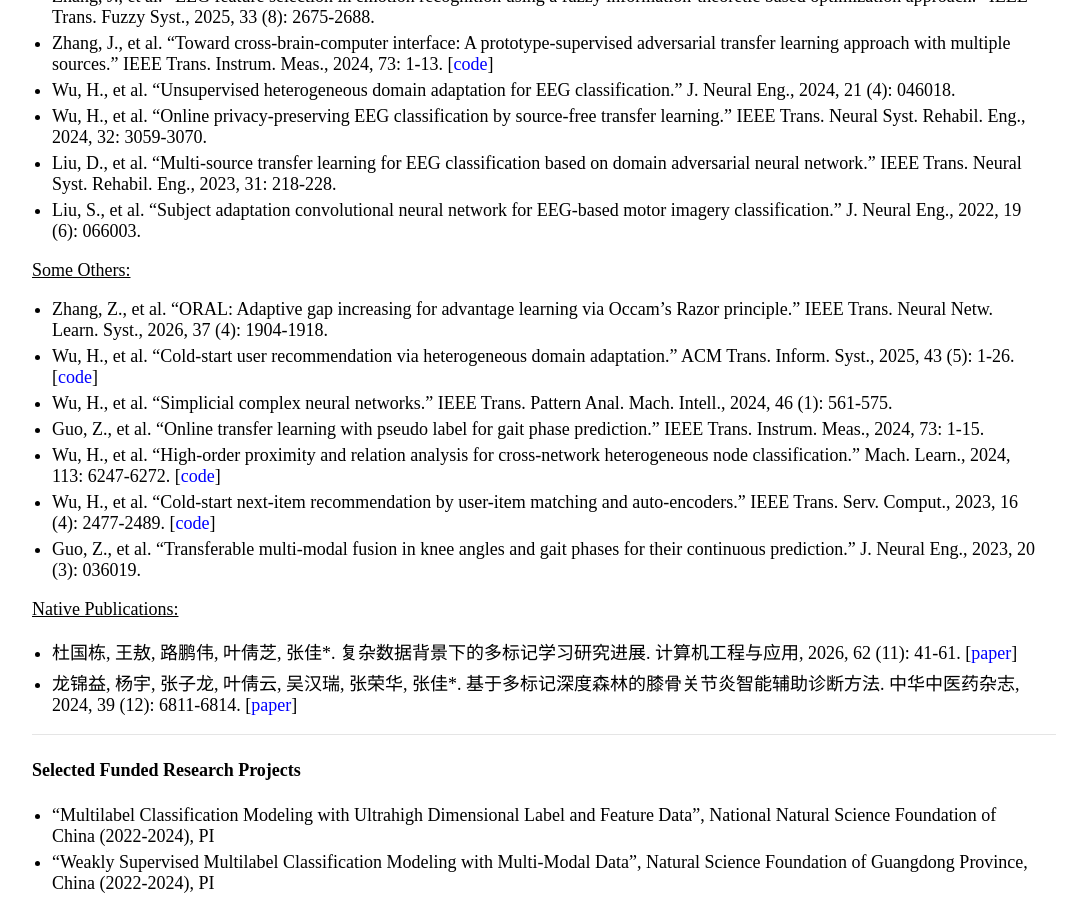
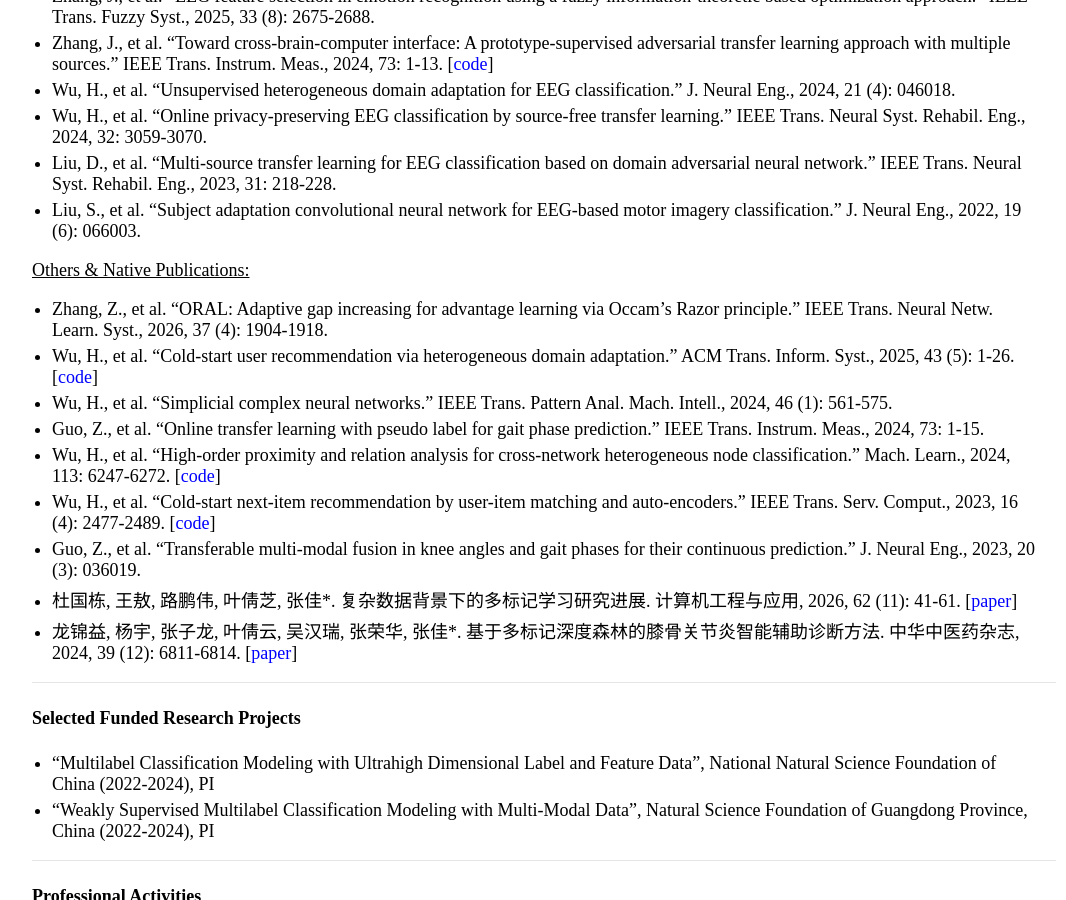
Before and after one commit to jiazhang-ml/jiazhang-ml.github.io, a Jekyll site: the page built from index.md, in a window 1280 px wide and 900 px high, scrolled down 1174 px. Shown: the whole window, without its empty margins (96-1162 px from the left). Built offline with Jekyll 4.4.1, drawn with Linux system fonts in a browser that asks for light colours.

Commit message:
Update index.md

```diff
--- a/index.md
+++ b/index.md
@@ -41,7 +41,7 @@ Email: [jiazhang@jnu.edu.cn](mailto:jiazhang@jnu.edu.cn)
 * Liu, D., et al. "Multi-source transfer learning for EEG classification based on domain adversarial neural network." IEEE Trans. Neural Syst. Rehabil. Eng., 2023, 31: 218-228.
 * Liu, S., et al. "Subject adaptation convolutional neural network for EEG-based motor imagery classification." J. Neural Eng., 2022, 19 (6): 066003.
 
-<u>Some Others:</u>
+<u>Others & Native Publications:</u>
 * Zhang, Z., et al. "ORAL: Adaptive gap increasing for advantage learning via Occam's Razor principle." IEEE Trans. Neural Netw. Learn. Syst., 2026, 37 (4): 1904-1918.
 * Wu, H., et al. "Cold-start user recommendation via heterogeneous domain adaptation." ACM Trans. Inform. Syst., 2025, 43 (5): 1-26. [[code](https://github.com/wuhanrui/FDMA)]
 * Wu, H., et al. "Simplicial complex neural networks." IEEE Trans. Pattern Anal. Mach. Intell., 2024, 46 (1): 561-575.
```
Also changed, not shown: other parts of index.md (+0 -3 lines).
